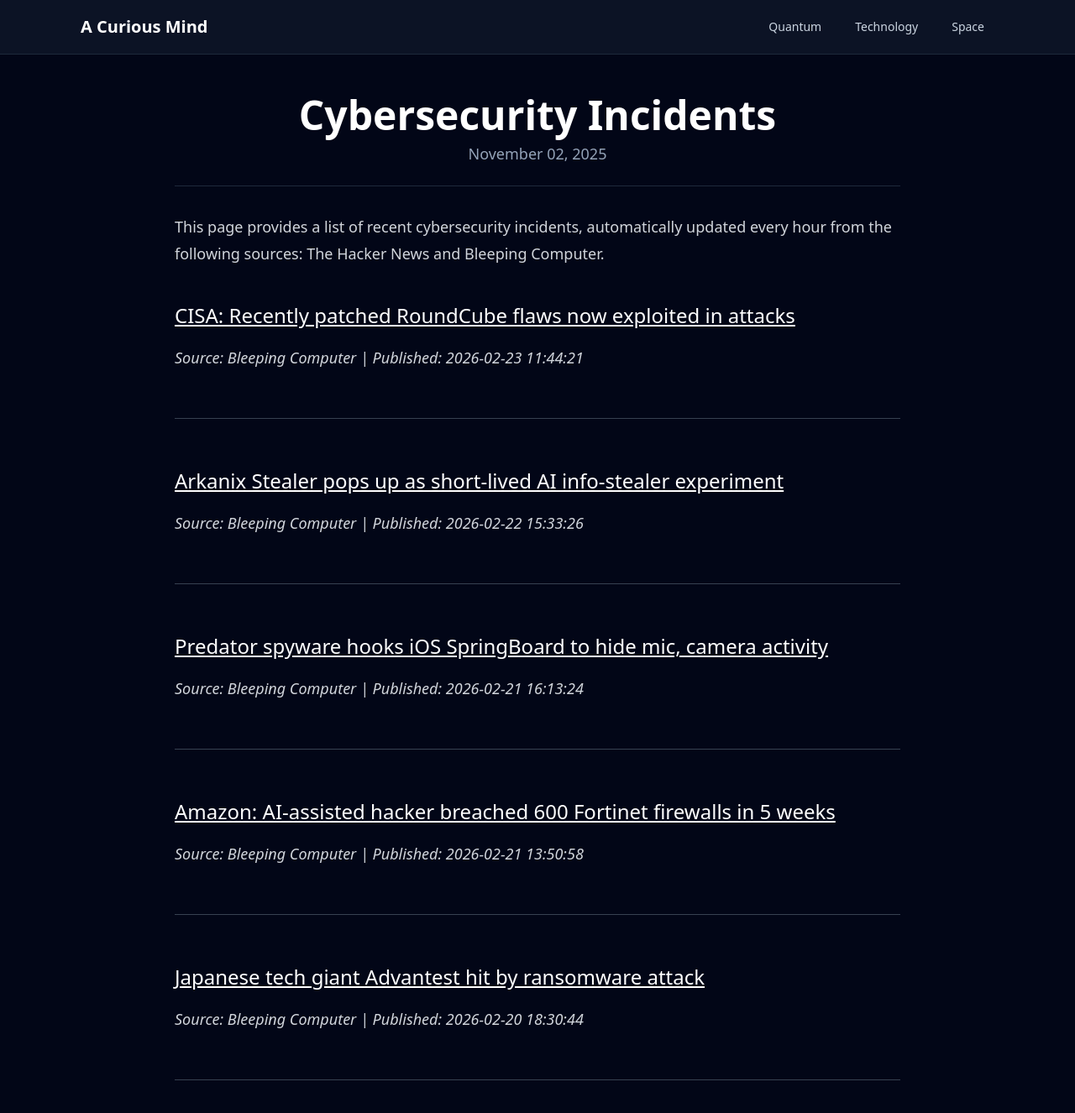
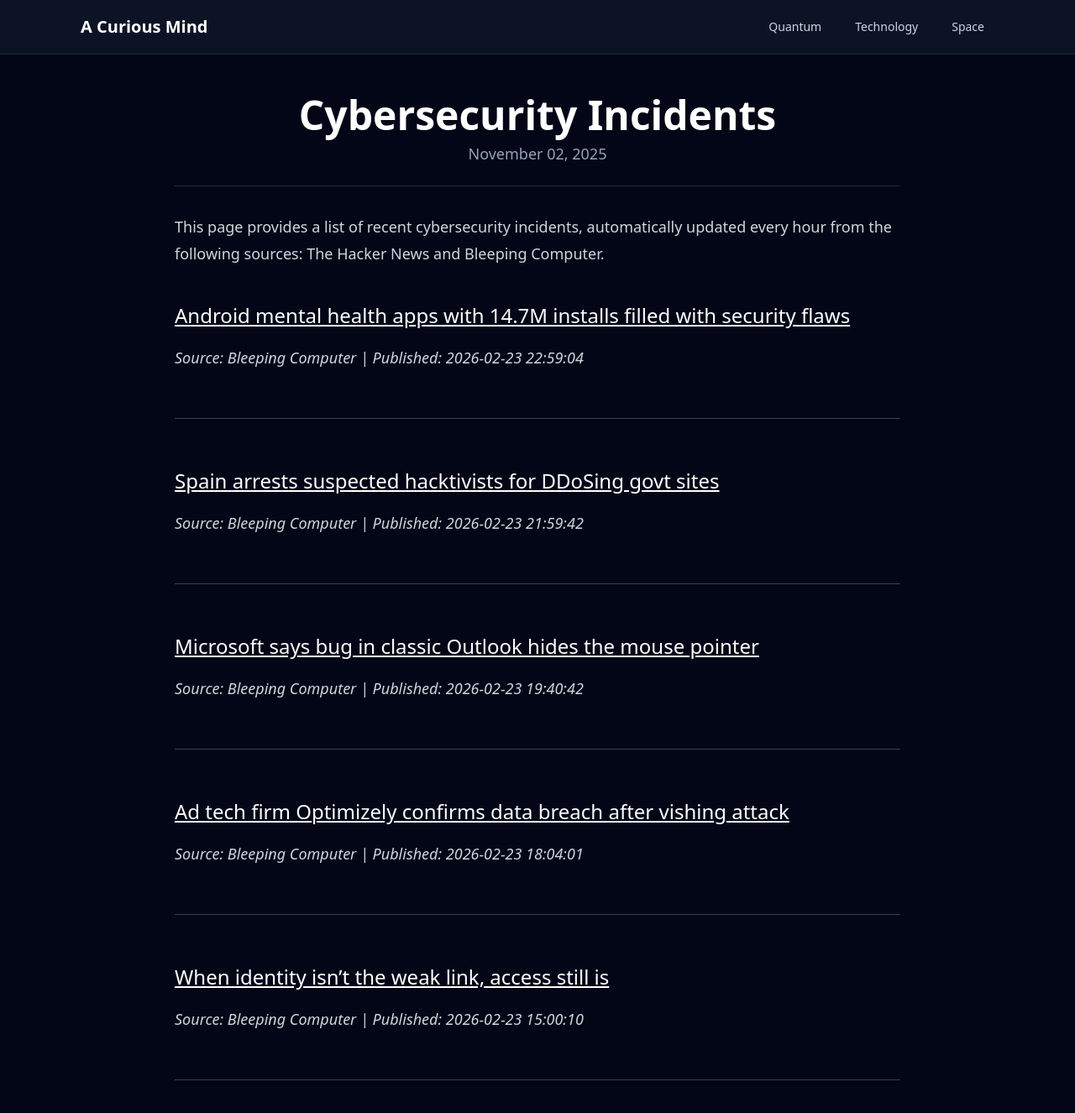
Before and after one commit to onehl7/onehl7.github.io, a Jekyll site: the page built from _posts/2025-11-02-cybersecurity-incidents.md, in a window 1280 px wide and 1400 px high. Shown: the top 1326 px of the window at 84% size. Built offline with Jekyll 4.4.1, drawn with Linux system fonts in a browser that asks for light colours; nearby versions of some CDN libraries.

Commit message:
Update news data

```diff
--- a/_data/news.json
+++ b/_data/news.json
@@ -1,32 +1,32 @@
 [
   {
     "source": "Bleeping Computer",
-    "title": "CISA: Recently patched RoundCube flaws now exploited in attacks",
-    "link": "https://www.bleepingcomputer.com/news/security/cisa-recently-patched-roundcube-flaws-now-exploited-in-attacks/",
-    "published": "2026-02-23 11:44:21"
+    "title": "Android mental health apps with 14.7M installs filled with security flaws",
+    "link": "https://www.bleepingcomputer.com/news/security/android-mental-health-apps-with-147m-installs-filled-with-security-flaws/",
+    "published": "2026-02-23 22:59:04"
   },
   {
     "source": "Bleeping Computer",
-    "title": "Arkanix Stealer pops up as short-lived AI info-stealer experiment",
-    "link": "https://www.bleepingcomputer.com/news/security/arkanix-stealer-pops-up-as-short-lived-ai-info-stealer-experiment/",
-    "published": "2026-02-22 15:33:26"
+    "title": "Spain arrests suspected hacktivists for DDoSing govt sites",
+    "link": "https://www.bleepingcomputer.com/news/security/spain-arrests-suspected-anonymous-fenix-hacktivists-for-ddosing-govt-sites/",
+    "published": "2026-02-23 21:59:42"
   },
   {
     "source": "Bleeping Computer",
-    "title": "Predator spyware hooks iOS SpringBoard to hide mic, camera activity",
-    "link": "https://www.bleepingcomputer.com/news/security/predator-spyware-hooks-ios-springboard-to-hide-mic-camera-activity/",
-    "published": "2026-02-21 16:13:24"
+    "title": "Microsoft says bug in classic Outlook hides the mouse pointer",
+    "link": "https://www.bleepingcomputer.com/news/microsoft/microsoft-says-bug-in-classic-outlook-hides-the-mouse-pointer/",
+    "published": "2026-02-23 19:40:42"
   },
   {
     "source": "Bleeping Computer",
-    "title": "Amazon: AI-assisted hacker breached 600 Fortinet firewalls in 5 weeks",
-    "link": "https://www.bleepingcomputer.com/news/security/amazon-ai-assisted-hacker-breached-600-fortigate-firewalls-in-5-weeks/",
-    "published": "2026-02-21 13:50:58"
+    "title": "Ad tech firm Optimizely confirms data breach after vishing attack",
+    "link": "https://www.bleepingcomputer.com/news/security/ad-tech-firm-optimizely-confirms-data-breach-after-vishing-attack/",
+    "published": "2026-02-23 18:04:01"
   },
   {
     "source": "Bleeping Computer",
-    "title": "Japanese tech giant Advantest hit by ransomware attack",
-    "link": "https://www.bleepingcomputer.com/news/security/japanese-tech-giant-advantest-hit-by-ransomware-attack/",
-    "published": "2026-02-20 18:30:44"
+    "title": "When identity isn\u2019t the weak link, access still is",
+    "link": "https://www.bleepingcomputer.com/news/security/when-identity-isnt-the-weak-link-access-still-is/",
+    "published": "2026-02-23 15:00:10"
   }
 ]
```
